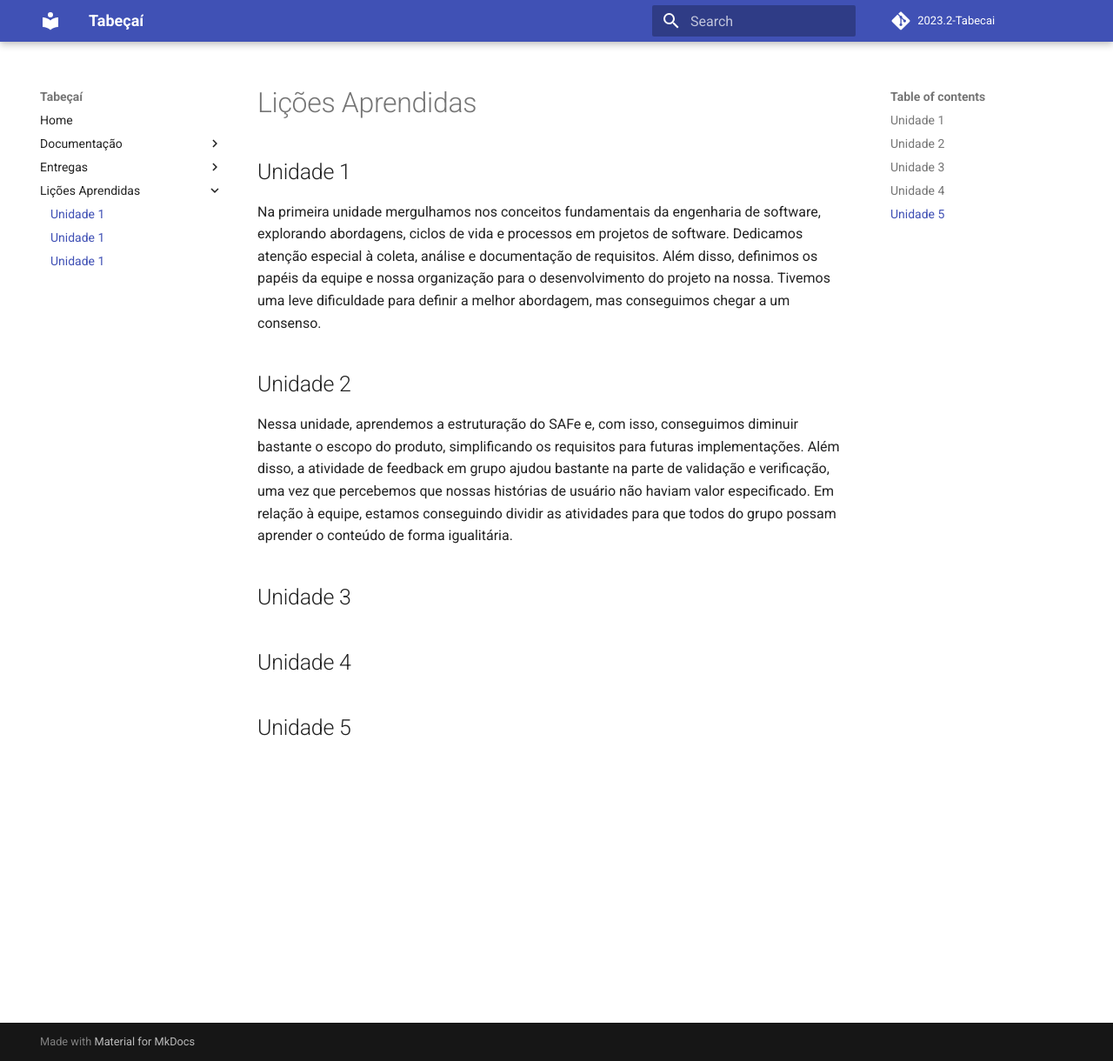
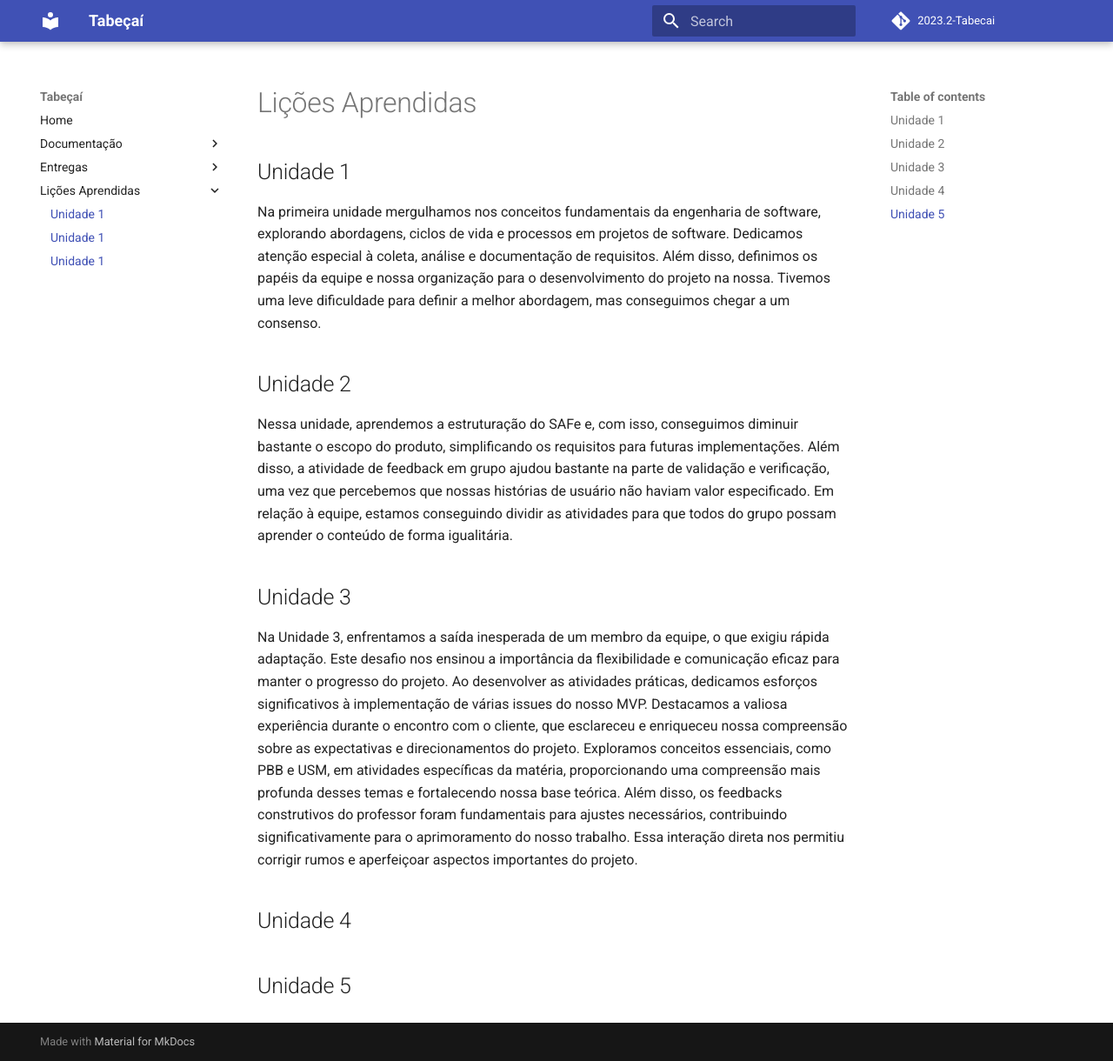
Before and after one commit to mdsreq-fga-unb/2023.2-Tabecai, an MkDocs documentation site: the page built from docs/lessons.md, in a window 1280 px wide and 1220 px high. Shown: the whole window at 87% size. Built offline with MkDocs 1.6.1 and Material for MkDocs 9.7.7, drawn with Linux system fonts in a browser that asks for light colours; comment, search, counter and statistics services are not loaded.

Commit message:
Update lessons.md

```diff
--- a/docs/lessons.md
+++ b/docs/lessons.md
@@ -10,6 +10,10 @@ Nessa unidade, aprendemos a estruturação do SAFe e, com isso, conseguimos dimi
 
 ## Unidade 3
 
+Na Unidade 3, enfrentamos a saída inesperada de um membro da equipe, o que exigiu rápida adaptação. Este desafio nos ensinou a importância da flexibilidade e comunicação eficaz para manter o progresso do projeto.
+Ao desenvolver as atividades práticas, dedicamos esforços significativos à implementação de várias issues do nosso MVP. Destacamos a valiosa experiência durante o encontro com o cliente, que esclareceu e enriqueceu nossa compreensão sobre as expectativas e direcionamentos do projeto.
+Exploramos conceitos essenciais, como PBB e USM, em atividades específicas da matéria, proporcionando uma compreensão mais profunda desses temas e fortalecendo nossa base teórica. Além disso, os feedbacks construtivos do professor foram fundamentais para ajustes necessários, contribuindo significativamente para o aprimoramento do nosso trabalho. Essa interação direta nos permitiu corrigir rumos e aperfeiçoar aspectos importantes do projeto.
+
 ## Unidade 4
 
 ## Unidade 5
```
